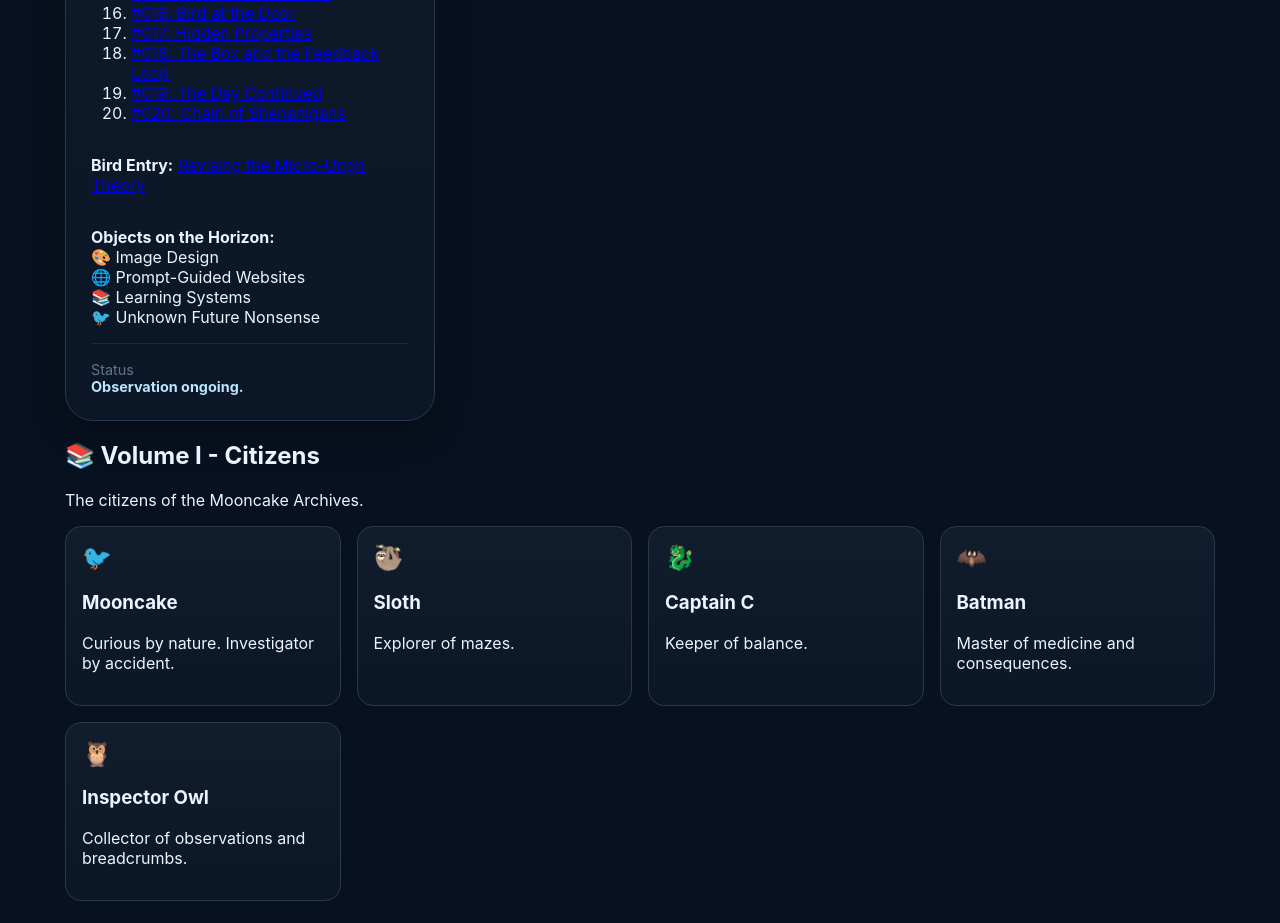
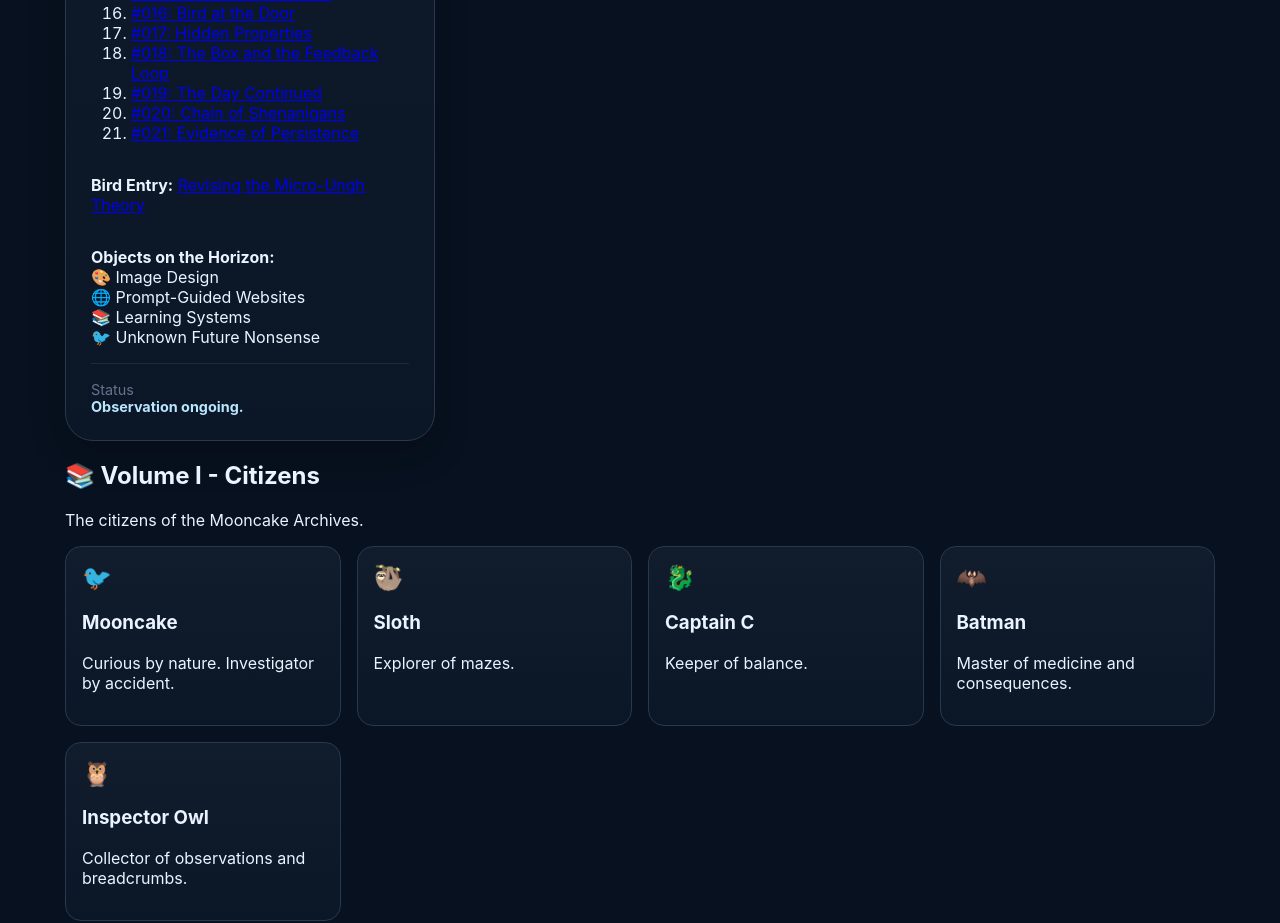
Before and after one commit to Samawam/Mooncake-Observatory, a plain HTML site: page index.html in a window 1280 px wide. Shown: the part 2019-2942 px from the top of the page. Drawn offline with Linux system fonts and the light colour scheme.

Commit message:
Added Observation #021

```diff
--- a/index.html
+++ b/index.html
@@ -299,6 +299,7 @@
                         <li><a href="https://github.com/Samawam/Mooncake-Observatory/blob/main/observations/018-the-box-and-the-feedback-loop.md">#018: The Box and the Feedback Loop</a></li>
                         <li><a href="https://github.com/Samawam/Mooncake-Observatory/blob/main/observations/019-the-day-continued.md">#019: The Day Continued</a></li>
                         <li><a href="https://github.com/Samawam/Mooncake-Observatory/blob/main/observations/020-chain-of-shenanigans.md">#020: Chain of Shenanigans</a></li>
+                        <li><a href="https://github.com/Samawam/Mooncake-Observatory/blob/main/observations/021-evidence-of-persistence.md">#021: Evidence of Persistence</a></li>
                     </ol>
                 </nav>
                 <p>
```
Also changed, not shown: 2 other files.
